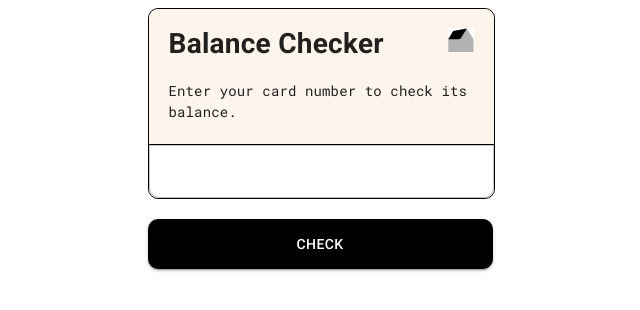
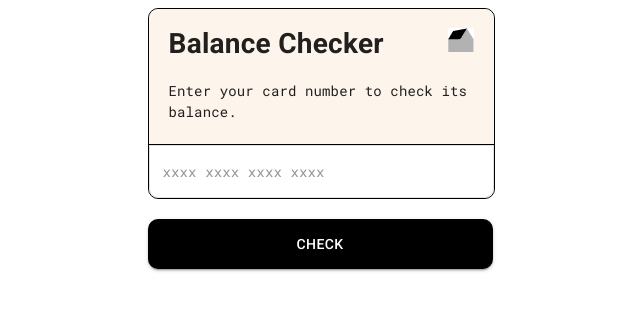
Before and after one commit to nagmak/dwelling-dev-exercise, a Next.js app: page / in a window 1280 px wide. Shown: the top 310 px of the page, without its empty margins (319-959 px from the left). Built offline with nearby package versions, Linux system fonts and the light colour scheme.

Commit message:
change opacity on focus

```diff
--- a/src/components/BalanceCheckerCard.tsx
+++ b/src/components/BalanceCheckerCard.tsx
@@ -2,7 +2,6 @@ import React from "react";
 import { Box, Paper, TextField, Typography } from '@mui/material';
 import Image from 'next/image'
 import DwellingIconFilled from '../../public/DwellingIcon-Filled.jpg'
-
 
 const BalanceCheckerCard = () => {
     return (
@@ -60,7 +59,6 @@ const BalanceCheckerCard = () => {
             fontWeight: 400,
             fontSize: '14px',
             lineHeight: '21px',
-            // width: '242.29px',
             paddingTop: '19px',
             paddingLeft: '20px'
         }}>
@@ -68,6 +66,8 @@ const BalanceCheckerCard = () => {
       </Typography>
         </Paper>
         <TextField
+        defaultValue="xxxx xxxx xxxx xxxx"
+        placeholder="xxxx xxxx xxxx xxxx"
         sx={{
             backgroundColor: "#FFFFFF",
             borderTopStyle: 'solid',
@@ -76,6 +76,9 @@ const BalanceCheckerCard = () => {
             borderTopRightRadius: 0,
             borderBottomLeftRadius: '10px',
             borderBottomRightRadius: '10px',
+            "& .Mui-focused": {
+              opacity: '100% !important'
+            },
             '& .css-9ddj71-MuiInputBase-root-MuiOutlinedInput-root': {
                 borderRadius: 0,
                 borderBottomLeftRadius: '10px',
@@ -84,7 +87,10 @@ const BalanceCheckerCard = () => {
                 fontSize: '14px',
                 lineHeight: '23.5px',
                 fontFamily: 'var(--font-roboto-mono)',
-            }
+                color: '#292929',
+                opacity: '50%',
+            },
+
         }}
         />
         </Box>
```
